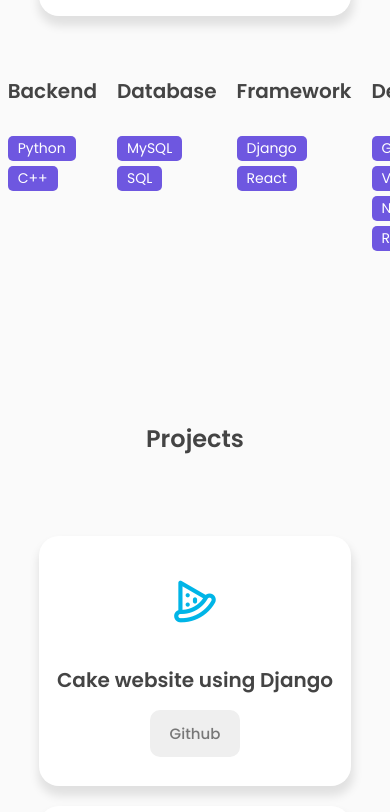
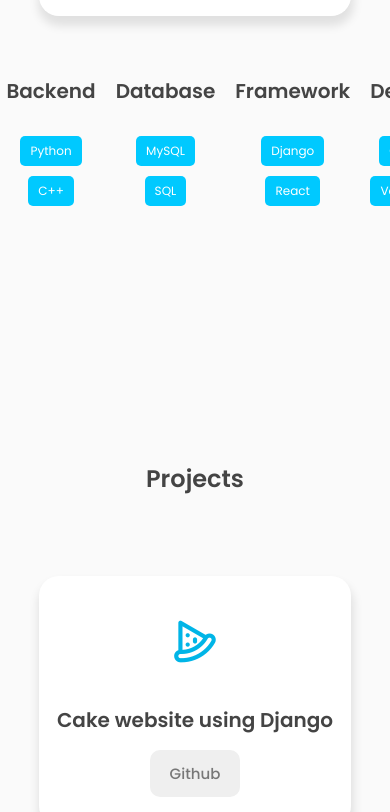
Before and after one commit to sivabharathi1166/Portfolio, a plain HTML site: page index.html in a window 390 px wide. Shown: the part 1490-2302 px from the top of the page. Drawn offline with nearby package versions, Linux system fonts and the light colour scheme.

Commit message:
Update style.css

```diff
--- a/style.css
+++ b/style.css
@@ -423,28 +423,34 @@ h3{
     border-radius: 5px;
 }
 @media screen and (max-width: 768px) {
-    .skills-container {
-        flex-direction: column; /* Stack items vertically */
-        align-items: center; /* Center items */
+    .skills-box {
+        width: 100%; /* Make skills box full width */
+        text-align: center; /* Center align text */
+        margin-bottom: 15px; /* Add spacing */
     }
 
-    .skill-box {
-        width: 100%; /* Full width on small screens */
-        text-align: center; /* Center text */
-        margin-bottom: 15px; /* Add space between skills */
+    .skills-list {
+        display: flex;
+        flex-wrap: wrap;
+        justify-content: center; /* Center align items */
+        gap: 10px; /* Add spacing between skills */
+    }
+
+    .skills-list span {
+        font-size: 14px; /* Reduce font size */
+        padding: 8px 12px; /* Adjust padding */
+        background: var(--second-color);
+        border-radius: 5px;
     }
 }
 
 @media screen and (max-width: 480px) {
-    .skills-container {
-        padding: 10px; /* Reduce padding for small screens */
-    }
-
-    .skill-box {
-        font-size: 14px; /* Adjust font size */
-        padding: 10px; /* Adjust padding */
+    .skills-list span {
+        font-size: 12px; /* Further reduce font size for very small screens */
+        padding: 6px 10px;
     }
 }
+
 
 
 /* ----- PROJECTS BOX ----- */
```
